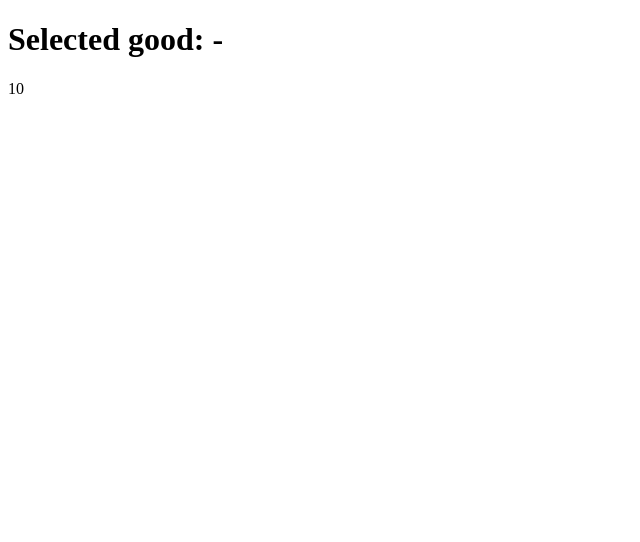
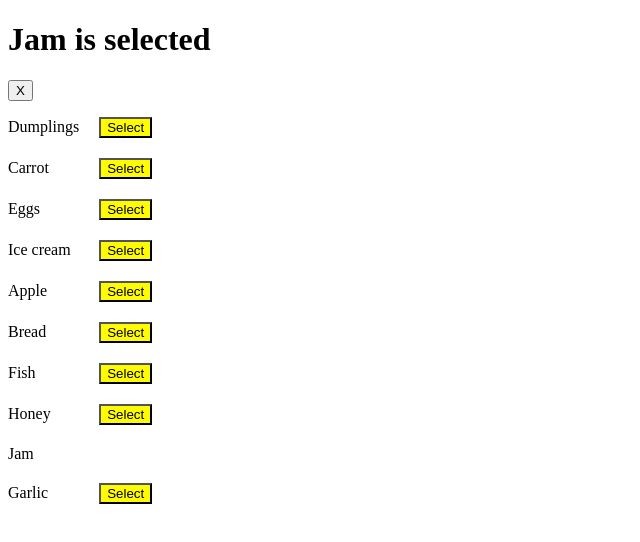
Before and after one commit to mate-academy/react_goods-selector, a React (Create React App) app: page / in a window 1280 px wide. Shown: the top 542 px of the page, without its empty margins (0-640 px from the left). Built offline with nearby package versions, Linux system fonts and the light colour scheme.

Commit message:
Solution

```diff
--- a/src/App.scss
+++ b/src/App.scss
@@ -1 +1,23 @@
-// styles go here
+.list {
+  display: flex;
+
+  &__goods {
+    list-style-type: none;
+    padding-left: 0;
+
+    display: flex;
+    flex-direction: column;
+    gap: 20px;
+  }
+
+  &__item {
+    display: flex;
+    justify-content: space-between;
+    align-items: center;
+    gap: 20px;
+  }
+}
+
+.button {
+  background-color: rgb(255, 251, 0);
+}
--- a/src/App.tsx
+++ b/src/App.tsx
@@ -14,11 +14,82 @@ const goodsFromServer: string[] = [
   'Garlic',
 ];
 
-const App: React.FC = () => (
-  <div className="App">
-    <h1>Selected good: -</h1>
-    {goodsFromServer.length}
-  </div>
-);
+type State = {
+  selectedGoods: string[],
+};
+
+class App extends React.Component<{}, State> {
+  state: State = {
+    selectedGoods: ['Jam'],
+  };
+
+  selectGood = (good: string) => {
+    this.setState({ selectedGoods: [good] });
+  };
+
+  deleteGood = () => {
+    this.setState({ selectedGoods: [] });
+  };
+
+  titleGood = () => {
+    const { selectedGoods } = this.state;
+
+    switch (selectedGoods.length) {
+      case 0:
+        return 'No goods selected';
+
+      case 1:
+        return `${selectedGoods} is selected`;
+
+      default:
+        return '';
+    }
+  };
+
+  render() {
+    const { selectedGoods } = this.state;
+
+    return (
+      <div className="App">
+        <h1>{this.titleGood()}</h1>
+        {selectedGoods.length > 0 ? (
+          <button
+            type="button"
+            onClick={() => {
+              this.setState({ selectedGoods: [] });
+            }}
+          >
+            X
+          </button>
+        ) : (
+          (' ')
+        )}
+
+        <div className="list">
+          <ul className="list__goods">
+            {goodsFromServer.map(good => (
+              <li key={good} className="list__item">
+                {good}
+                {selectedGoods.includes(good)
+                  ? (' ')
+                  : (
+                    <button
+                      type="button"
+                      className="button"
+                      onClick={() => {
+                        this.selectGood(good);
+                      }}
+                    >
+                      Select
+                    </button>
+                  )}
+              </li>
+            ))}
+          </ul>
+        </div>
+      </div>
+    );
+  }
+}
 
 export default App;
```
Also changed, not shown: package.json (line endings or trailing spaces).
